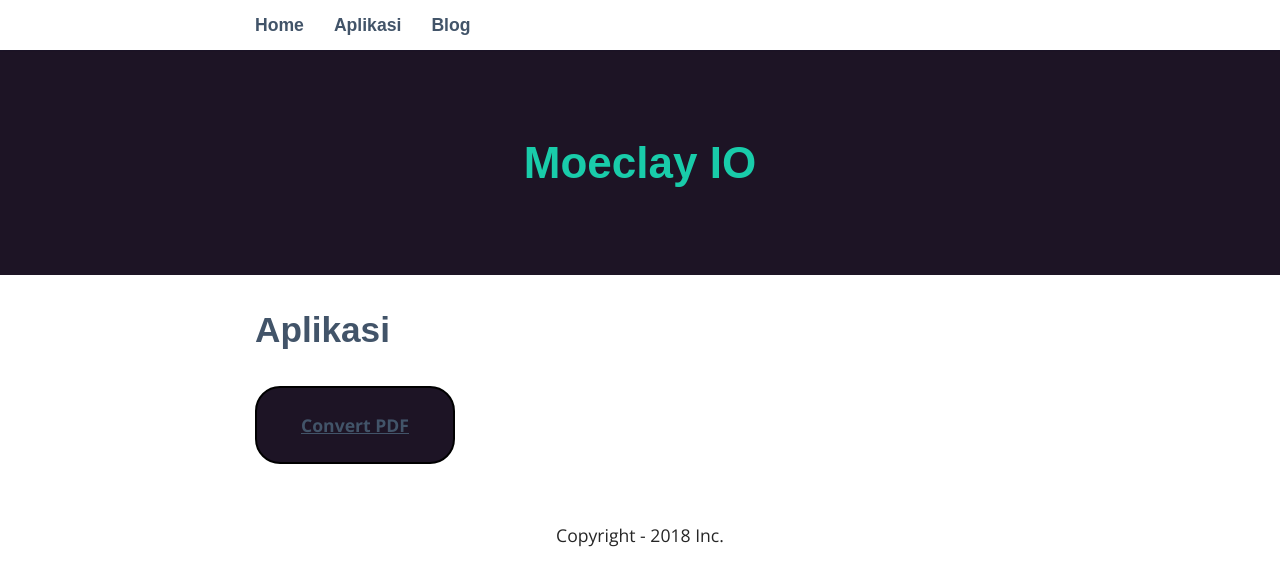
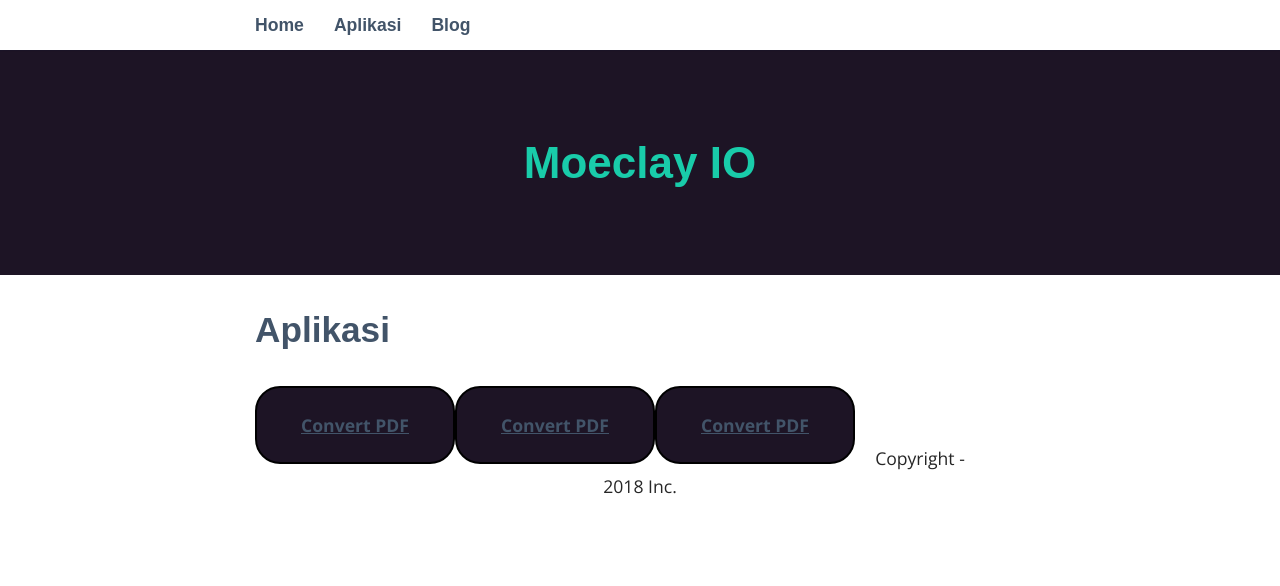
Before and after one commit to moeclay/moeclay.github.io, a Jekyll site: the page built from _pages/aplikasi.md, in a window 1280 px wide. Shown: the top 586 px of the page. Built offline with Jekyll 4.4.1, drawn with Linux system fonts in a browser that asks for light colours; some web fonts are replaced.

Commit message:
Update aplikasi.md

```diff
--- a/_pages/aplikasi.md
+++ b/_pages/aplikasi.md
@@ -20,3 +21,11 @@ permalink: /aplikasi
 <div id="styleaplikasi">
   <a href="/"><p>Convert PDF</p></a>
 </div>
+
+<div id="styleaplikasi">
+  <a href="/"><p>Convert PDF</p></a>
+</div>
+
+<div id="styleaplikasi">
+  <a href="/"><p>Convert PDF</p></a>
+</div>
```
Also changed, not shown: other parts of _pages/aplikasi.md (+1 -0 lines).
